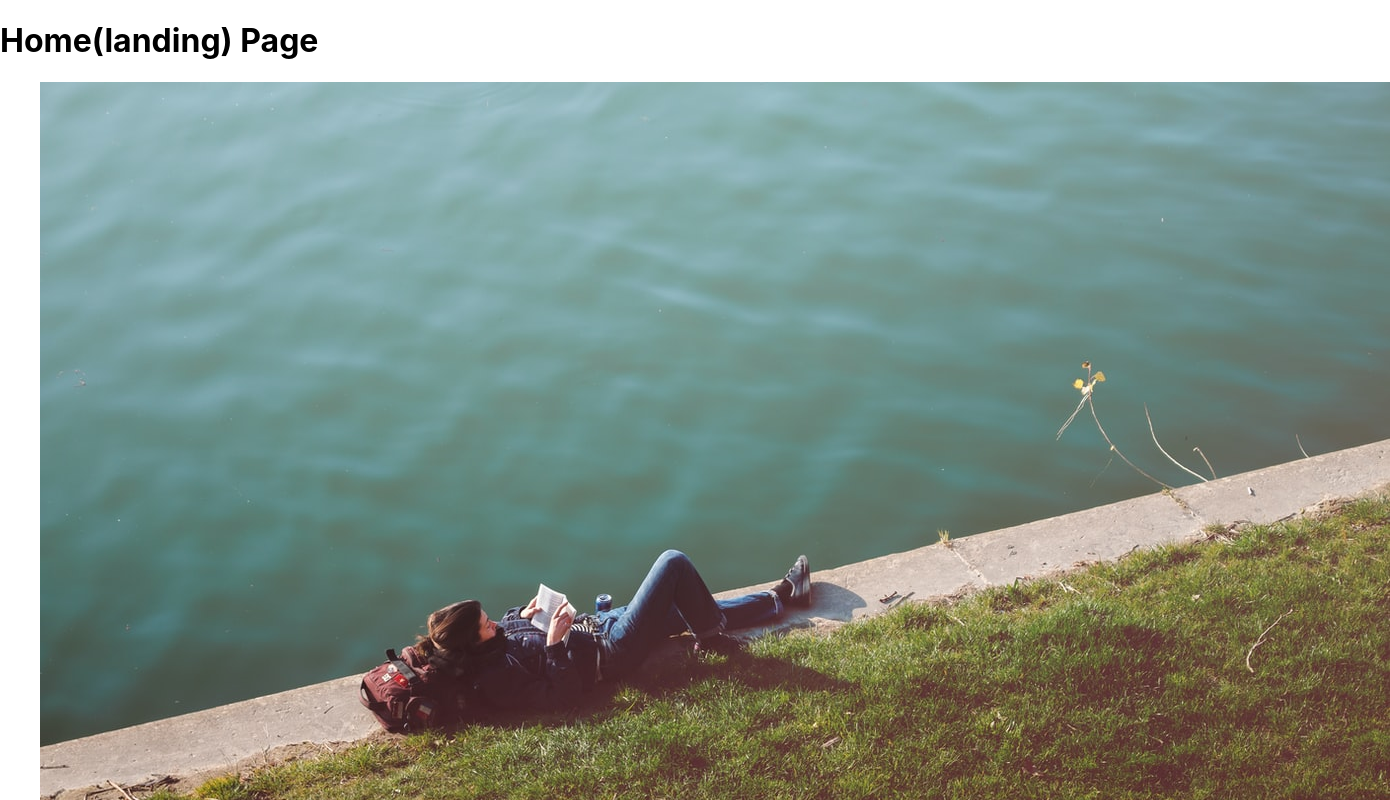
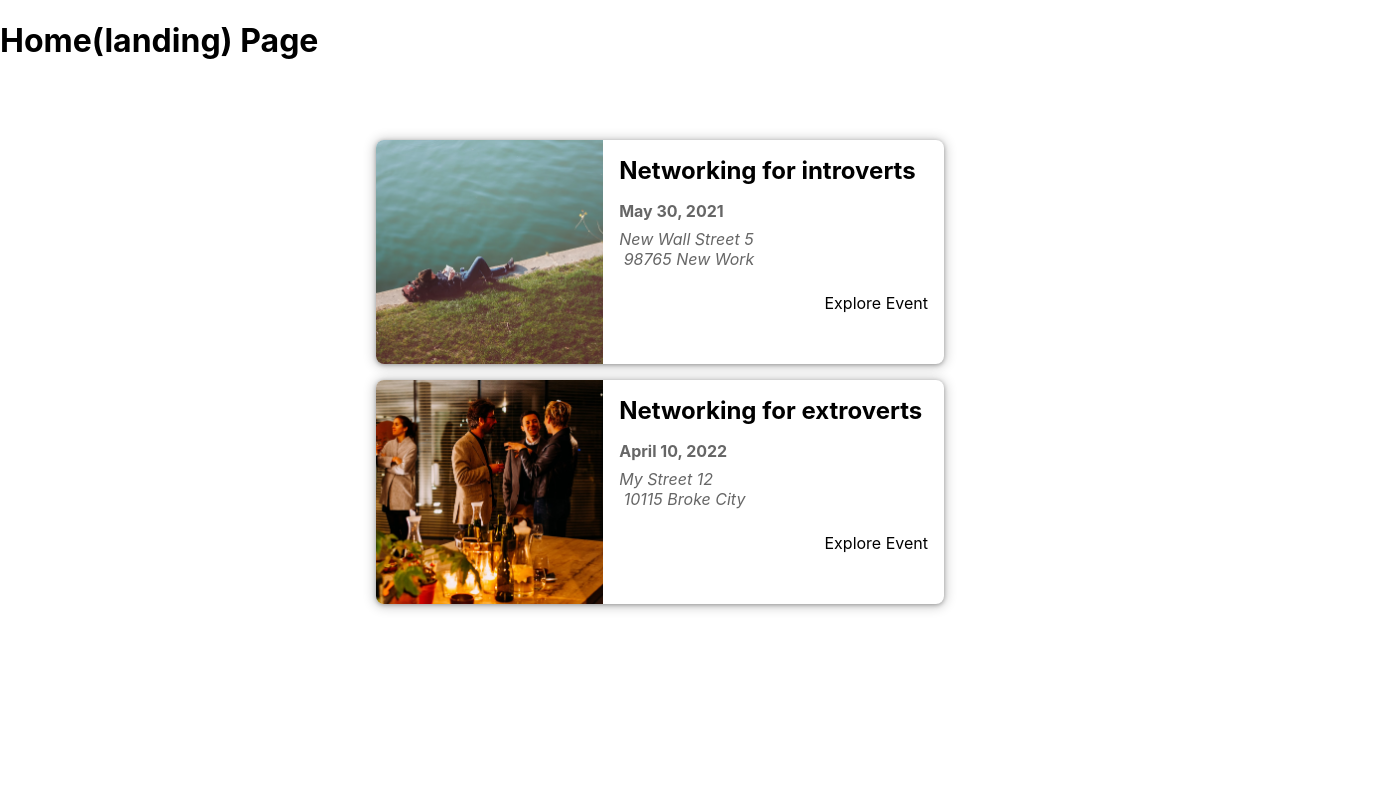
Before and after one commit to KristinaChausheva/NextEvents, a Next.js app in the folder next-event/: page / in a window 1280 px wide. Shown: the top 800 px of the page, 1390 px wide, since content can reach past the window. Built offline with nearby package versions, Linux system fonts and the light colour scheme.

Commit message:
styling list and item components

```diff
--- a/next-event/components/events/event-item.js
+++ b/next-event/components/events/event-item.js
@@ -1,4 +1,5 @@
 import Link from 'next/link'
+import styles from './event-item.module.css'
 
 export default function EventItem(props) {
     const { title, image, date, location, id } = props
@@ -14,19 +15,19 @@
     const exploreLink = `/events/${id}`
 
     return (
-        <li>
+        <li className={styles.item}>
             <img src={'/'+ image} alt={title} />
-            <div>
-                <div>
+            <div className={styles.content}>
+                <div className={styles.summary}>
                     <h2>{title}</h2>
-                    <div>
+                    <div className={styles.date}>
                         <time>{humanReadableDate}</time>
                     </div>
-                    <div>
+                    <div className={styles.address}>
                         <address>{formatedAddress}</address>
                     </div>
                 </div>
-                <div>
+                <div className={styles.actions}>
                     <Link href={exploreLink}>Explore Event</Link>
                 </div>
             </div>
--- /dev/null
+++ b/next-event/components/events/event-item.module.css
@@ -0,0 +1,103 @@
+.item {
+  box-shadow: 0 1px 4px rgba(0, 0, 0, 0.3), 0 1px 12px 2px rgba(0, 0, 0, 0.2);
+  border-radius: 8px;
+  overflow: hidden;
+  background-color: white;
+  margin: 1rem;
+  display: flex;
+  flex-direction: column;
+  gap: 1rem;
+}
+
+.item img {
+  width: 100%;
+  object-fit: cover;
+  height: 10rem;
+}
+
+.content {
+  width: 100%;
+  padding: 0 1rem;
+  text-align: center;
+}
+
+.content h2 {
+  margin: 0.5rem 0;
+}
+
+.date,
+.address {
+  display: flex;
+  gap: 0.5rem;
+  align-items: center;
+}
+
+.date svg,
+.address svg {
+  width: 1.25rem;
+  height: 1.25rem;
+  color: #666666;
+}
+
+.content time {
+  color: #666666;
+  font-weight: bold;
+}
+
+.content address {
+  margin: 0.5rem 0;
+  color: #666666;
+  white-space: pre;
+}
+
+.actions {
+  display: flex;
+  flex-direction: column;
+  padding: 1rem;
+}
+
+.actions a {
+  display: block;
+}
+
+.actions a span {
+  vertical-align: middle;
+}
+
+.icon {
+  margin-left: 0.5rem;
+  display: inline-flex;
+  justify-content: center;
+  align-items: center;
+}
+
+.icon svg {
+  width: 1.25rem;
+  height: 1.25rem;
+}
+
+@media (min-width: 768px) {
+  .item {
+    flex-direction: row;
+  }
+
+  .item img {
+    width: 40%;
+    height: 14rem;
+  }
+
+  .content {
+    width: 60%;
+    padding: 0;
+    text-align: left;
+  }
+
+  .content h2 {
+    margin: 1rem 0;
+  }
+
+  .actions {
+    flex-direction: row;
+    justify-content: flex-end;
+  }
+}
--- a/next-event/components/events/event-list.js
+++ b/next-event/components/events/event-list.js
@@ -1,10 +1,11 @@
 import EventItem from "./event-item"
+import styles from './event-list.module.css'
 
 export default function EventList(props) {
     const { items } = props
 
     return (
-        <ul>
+        <ul className={styles.list}>
             {items.map((event) => (<EventItem key={event.id} id={event.id} title={event.title} location={event.location} date={event.date} image={event.image}/>
 
             ))}
--- /dev/null
+++ b/next-event/components/events/event-list.module.css
@@ -0,0 +1,5 @@
+.list {
+  width: 90%;
+  max-width: 40rem;
+  margin: 5rem auto;
+}
```
Also changed, not shown: next-event/styles/Home.module.css (deleted, +0 -122 lines).
